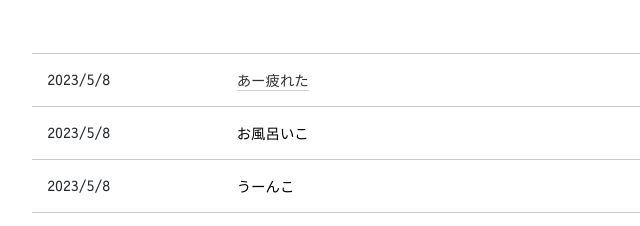
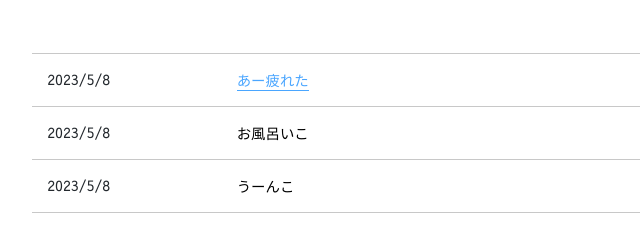
Before and after one commit to hotta1024/hotta1024.github.io, a plain HTML site: page index.html in a window 1280 px wide. In both pictures the pointer is over the link "あー疲れた". Shown: the part 3130-3356 px from the top of the page, 134-774 px from the left. Drawn offline with Linux system fonts and the light colour scheme; some packages are replaced by stand-ins of ours.

Commit message:
Update style5.css

```diff
--- a/style5.css
+++ b/style5.css
@@ -192,7 +192,8 @@ li{
 
 #news dd a:hover{
     opacity: 0.8;
-    border-bottom: 1px solid #c8c8c8;
+    border-bottom: 1px solid #1e90ff;
+    color: #1e90ff;
 }
 
 /* contact */
```
